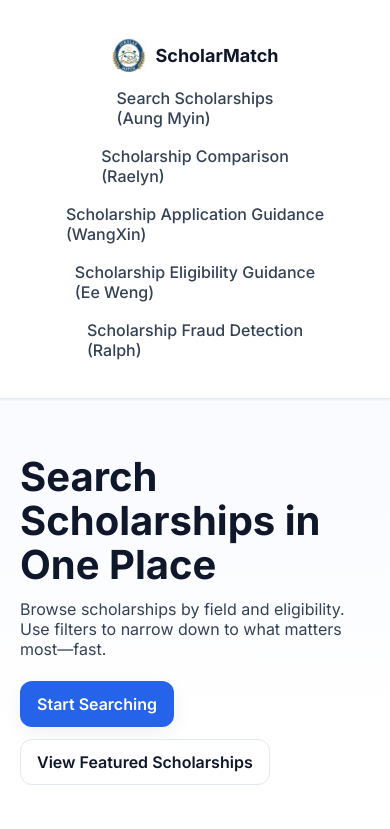
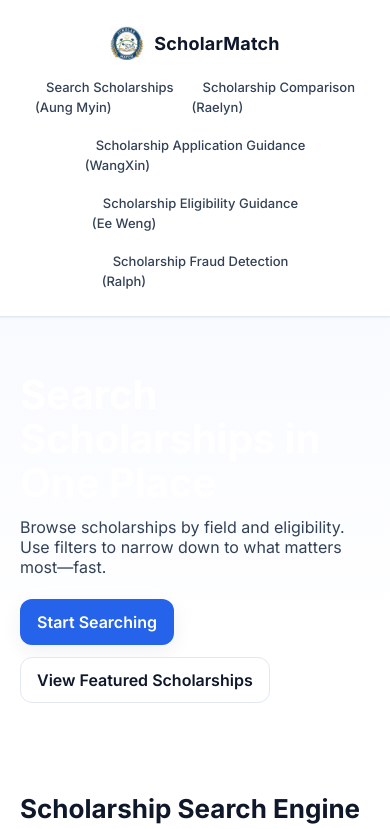
Before and after one commit to 23018472-TunAungMyin/C240_AungMyin, a plain HTML site: page index.html in a window 390 px wide. Shown: the top 829 px of the page. Drawn offline with Linux system fonts and the light colour scheme; a script that the page names is missing.

Commit message:
Refactor and merge CSS styles for header and layout
Merged and updated CSS variables, reset styles, header, and navigation styles. Adjusted spacing, font sizes, and added new styles for responsiveness.

```diff
--- a/styles.css
+++ b/styles.css
@@ -1,19 +1,36 @@
-/* CSS Variables */
+
+/* ===== CSS Variables (merged) ===== */
 :root {
   --color-primary: #2563EB;
+  --color-primary-700: #1D4ED8;
+  --color-primary-50: #EFF6FF;
+
   --color-neutral-dark: #1E293B;
+  --color-neutral-900: #0F172A;
+  --color-neutral-700: #334155;
+  --color-neutral-500: #64748B;
+  --color-neutral-200: #E2E8F0;
+  --color-neutral-100: #F1F5F9;
+
   --color-white: #FFFFFF;
+  --color-blue-surface: #F3F7FF;
+
   --font-family: 'Inter', -apple-system, BlinkMacSystemFont, 'Segoe UI', Roboto, sans-serif;
   --font-size-xl: 24px;
+
   --spacing-xs: 0.5rem;
   --spacing-md: 1.5rem;
   --spacing-lg: 2rem;
+
+  --radius: 16px;
   --shadow-sm: 0 1px 2px 0 rgba(0, 0, 0, 0.05);
+  --shadow-soft: 0 6px 20px rgba(15, 23, 42, 0.06);
+
   --transition-fast: 150ms ease-in-out;
   --container-width: 1200px;
 }
 
-/* Reset */
+/* ===== Reset ===== */
 *, *::before, *::after {
   box-sizing: border-box;
   margin: 0;
@@ -22,9 +39,11 @@
 
 body {
   font-family: var(--font-family);
+  color: var(--color-neutral-900);
+  background: var(--color-blue-surface); /* adds subtle blue to page */
 }
 
-/* Container */
+/* ===== Container ===== */
 .container {
   width: 100%;
   max-width: var(--container-width);
@@ -32,20 +51,27 @@ body {
   padding: 0 var(--spacing-md);
 }
 
+/* =========================
+   HEADER / NAVBAR (Merged)
+   ========================= */
+
 /* Header */
 .header {
-    background: var(--color-white);
+  background: rgba(255,255,255,0.92);
+  backdrop-filter: blur(10px);
   box-shadow: var(--shadow-sm);
+  border-bottom: 2px solid rgba(37, 99, 235, 0.18);
   position: sticky;
   top: 0;
   z-index: 50;
-    padding: var(--spacing-md) 0;
+  padding: 12px 0; /* resized header */
 }
 
 .header-content {
   display: flex;
   justify-content: space-between;
   align-items: center;
+  gap: 18px;
 }
 
 /* Logo */
@@ -53,61 +79,103 @@ body {
   display: flex;
   align-items: center;
   gap: var(--spacing-xs);
+  text-decoration: none;
 }
 
 .logo-icon {
-    height: 100px;
+  height: 50px; /* resized (instead of 100px) */
   width: auto;
   display: block;
 }
 
 .logo-text {
-    font-size: var(--font-size-xl);
-    font-weight: 700;
+  font-size: 20px; /* slightly smaller than 24px */
+  font-weight: 800;
   color: var(--color-primary);
   margin: 0;
+  letter-spacing: 0.2px;
 }
 
 /* Navigation */
 .nav {
   flex: 1;
   display: flex;
-    justify-content: center;
+  justify-content: center; /* your original center alignment */
 }
 
+/* Keeps your spacing system, but makes it wrap + compact like screenshot */
 .nav-list {
   display: flex;
   list-style: none;
-    gap: var(--spacing-lg);
+  gap: 10px;              /* smaller gap to fit multiple items */
+  flex-wrap: wrap;
+  justify-content: flex-end; /* aligns items to the right area */
+  margin: 0;
+  padding: 0;
 }
 
 .nav-link {
-    color: var(--color-neutral-dark);
+  color: var(--color-neutral-700);
   text-decoration: none;
-    font-weight: 500;
-    transition: color var(--transition-fast);
-    padding: var(--spacing-xs) 0;
+  font-weight: 600;
+  font-size: 13px;
+  line-height: 1.15;
+  text-align: center;
+  padding: 8px 10px; /* compact pill/tile feel */
+  border-radius: 12px;
+  border: 1px solid transparent;
+  transition: color var(--transition-fast), background var(--transition-fast), border-color var(--transition-fast);
+  white-space: normal;
 }
 
 .nav-link:hover,
 .nav-link:focus {
-    color: var(--color-primary);
+  color: var(--color-primary-700);
+  background: var(--color-primary-50);
+  border-color: rgba(37, 99, 235, 0.18);
 }
 
-/* Responsive */
+/* =========================
+   BLUE LIVENESS (Optional sections/cards)
+   Only applies if those classes exist on your page
+   ========================= */
+
+.hero {
+  padding: 58px 0;
+  background: linear-gradient(180deg, var(--color-primary-700) 0%, var(--color-primary) 55%, #3B82F6 100%);
+  color: #fff;
+}
+
+.section:nth-of-type(even) {
+  background: var(--color-white);
+}
+
+.card {
+  background: var(--color-white);
+  border: 1px solid var(--color-neutral-200);
+  border-radius: var(--radius);
+  box-shadow: var(--shadow-soft);
+}
+
+/* =========================
+   Responsive (Merged)
+   ========================= */
 @media (max-width: 768px) {
   .header-content {
     flex-direction: column;
     gap: 1rem;
   }
 
+  .nav {
+    justify-content: center;
+  }
+
   .nav-list {
-        gap: 1rem;
-        flex-wrap: wrap;
+    gap: 10px;
     justify-content: center;
   }
 
   .logo-icon {
-        height: 60px;
+    height: 44px;
   }
 }
```
Lines whose indentation alone changed are shown as unchanged.
